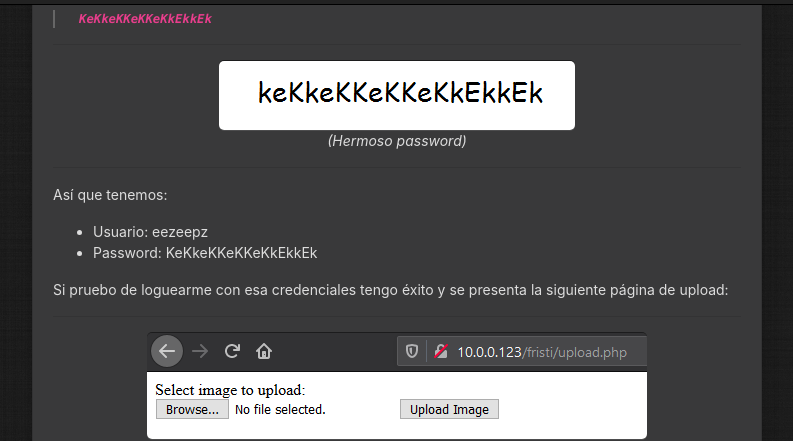
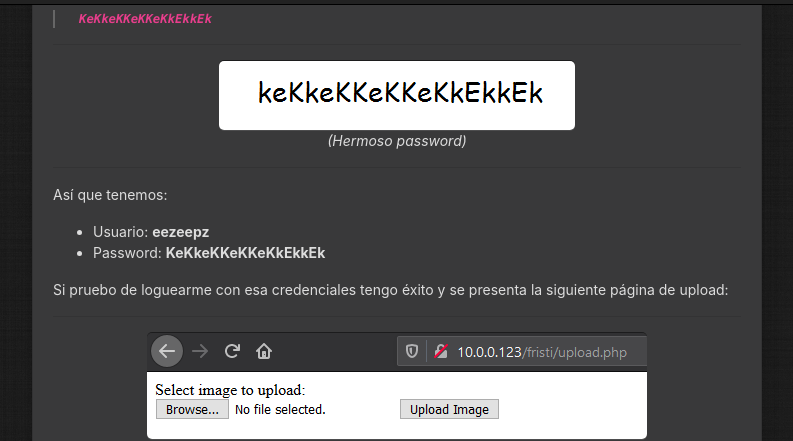
Before and after one commit to pgrandoli/pgrandoli.github.io, a Jekyll site: the page built from _posts/2020-02-06-Fristileaks-Walkthrough.md, in a window 1280 px wide and 900 px high, scrolled down 6180 px. Shown: the part 37-478 px from the top of the window, without its empty margins (148-941 px from the left). Built offline with Jekyll 4.4.1, drawn with Linux system fonts in a browser that asks for light colours; comment, search, counter and statistics services are not loaded.

Commit message:
Add files via upload

```diff
--- a/_posts/2020-02-06-Fristileaks-Walkthrough.md
+++ b/_posts/2020-02-06-Fristileaks-Walkthrough.md
@@ -225,8 +225,8 @@ Y lo siguiente que aparece si abrimos la imágen resultante es el password:
 
 Así que tenemos:
 
- - Usuario: eezeepz
- - Password: KeKkeKKeKKeKkEkkEk
+ - Usuario: **eezeepz**
+ - Password: **KeKkeKKeKKeKkEkkEk**
 
 Si pruebo de loguearme con esa credenciales tengo éxito y se presenta la siguiente página de upload:
 
```
